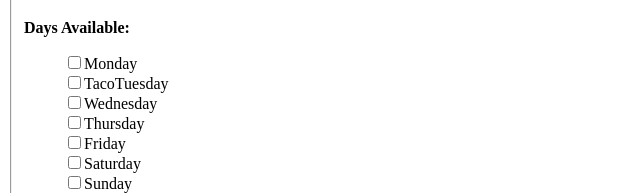
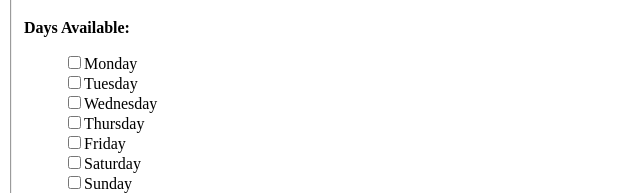
Before and after one commit to kcain1/lab4, a plain HTML site: page index.html in a window 1280 px wide. Shown: the part 584-777 px from the top of the page, 0-640 px from the left. Drawn offline with Linux system fonts and the light colour scheme.

Commit message:
Removed taco

```diff
--- a/index.html
+++ b/index.html
@@ -37,7 +37,7 @@
       <p><strong>Days Available:</strong></p>
         <ul style="list-style: none;">
           <li><input type="checkbox" name="available_field[]" value="Monday"><label>Monday</label></li>
-          <li><input type="checkbox" name="available_field[]" value="Tuesday"><label>TacoTuesday</label></li>
+          <li><input type="checkbox" name="available_field[]" value="Tuesday"><label>Tuesday</label></li>
           <li><input type="checkbox" name="available_field[]" value="Wednesday"><label>Wednesday</label></li>
           <li><input type="checkbox" name="available_field[]" value="Thursday"><label>Thursday</label></li>
           <li><input type="checkbox" name="available_field[]" value="Friday"><label>Friday</label></li>
```
Also changed, not shown: 1 other file.
